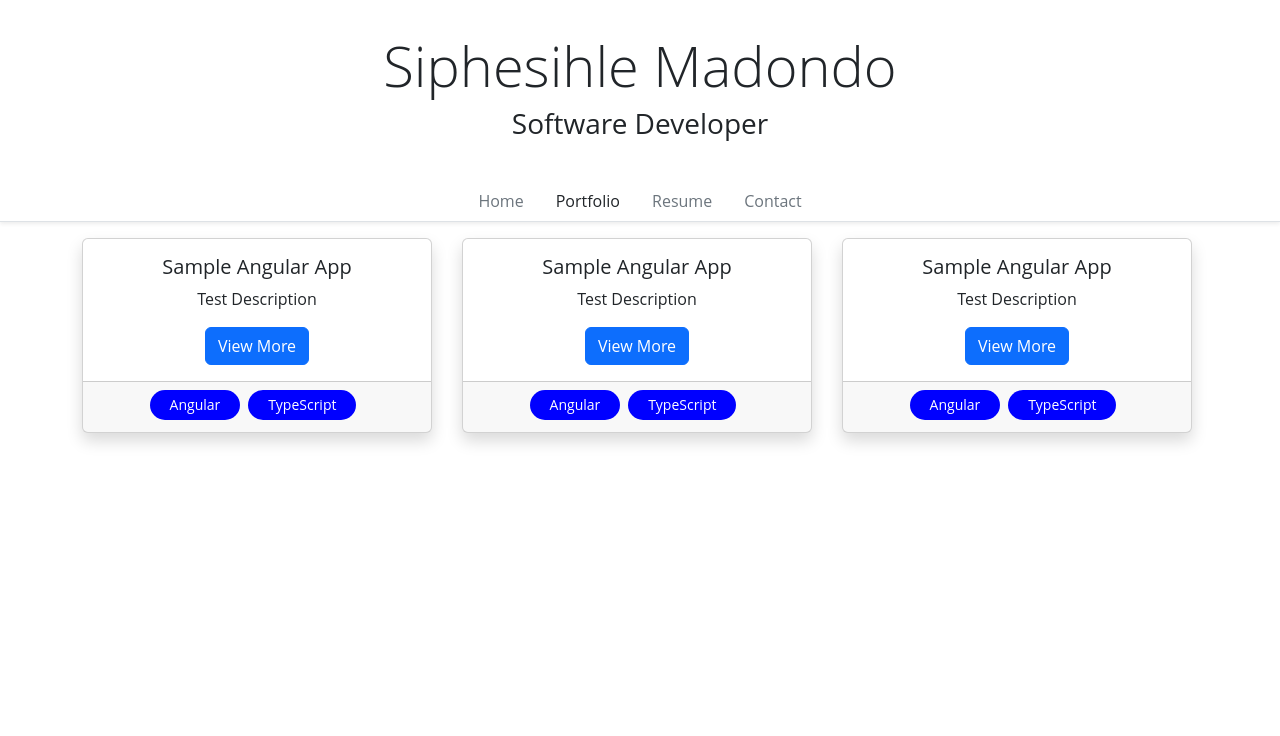
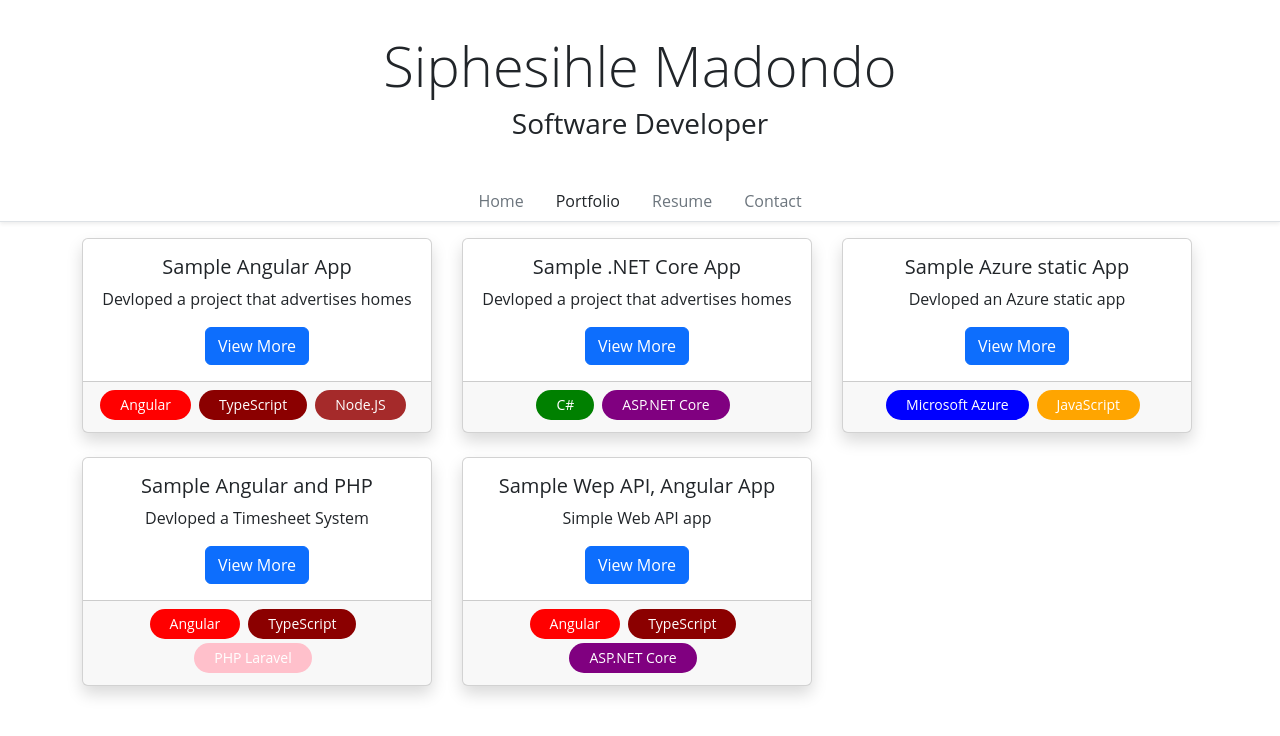
Before and after one commit to SiphesihleMadondo/SihlePortfolio, an Angular app: page /portfolio in a window 1280 px wide. Shown: the top 736 px of the page. Built offline with nearby package versions, Linux system fonts and the light colour scheme.

Commit message:
Today's batch

```diff
--- a/src/app/models/Project.ts
+++ b/src/app/models/Project.ts
@@ -1,3 +1,5 @@
+import { Tag } from "./Tag";
+
 export interface Project{
 
     id:number;
@@ -6,5 +8,5 @@ export interface Project{
     description: string;
     projectLink: string;
     pictures: string[];
-    tags: string[];
+    tags: Tag[]; // use the tag class.
 }
--- /dev/null
+++ b/src/app/models/Tag.ts
@@ -0,0 +1,20 @@
+export class Tag{
+
+    //creating the new tags
+    static readonly ANGULAR = new Tag('Angular','red');
+    static readonly TYPESCRIPT = new Tag('TypeScript','darkred');
+    static readonly CSHARP = new Tag('C#','green');
+    static readonly ASPNETCORE = new Tag('ASP.NET Core','purple');
+    static readonly NODEJS = new Tag('Node.JS','brown');
+    static readonly JAVASCRIPT = new Tag('JavaScript','orange');
+    static readonly AZURE = new Tag('Microsoft Azure','blue');
+    static readonly PHP = new Tag('PHP Laravel', 'pink');
+
+    private constructor(private readonly key: string, public readonly color: string) {
+
+    }
+
+    toString(){
+        return this.key;
+    }
+}
--- a/src/app/portfolio/portfolio.component.html
+++ b/src/app/portfolio/portfolio.component.html
@@ -1,18 +1,14 @@
 <div class="container">
 
     <div class="row">
-       <div class="col-lg-4 col-md-6 mb-4" style="max-width: 380px; min-width: 380px;">
-        <app-project-card [project]="project"></app-project-card>
-       </div>
 
-       <div class="col-lg-4 col-md-6 mb-4" style="max-width: 380px; min-width: 380px;">
-        <app-project-card [project]="project"></app-project-card>
-       </div>
+       @for (project of projects; track $index) {
 
-       <div class="col-lg-4 col-md-6 mb-4" style="max-width: 380px; min-width: 380px;">
-        <app-project-card [project]="project"></app-project-card>
-       </div>
+        <div class="col-lg-4 col-md-6 mb-4" style="max-width: 380px; min-width: 380px;">
+            <app-project-card [project]="project"></app-project-card>
+        </div>
+
+       }
     </div>
 
-
 </div>
--- a/src/app/portfolio/portfolio.component.ts
+++ b/src/app/portfolio/portfolio.component.ts
@@ -2,6 +2,7 @@ import { Component } from '@angular/core';
 import { Title } from '@angular/platform-browser';
 import { ProjectCardComponent } from '../project-card/project-card.component';
 import { Project } from '../models/Project';
+import { Tag } from '../models/Tag';
 
 @Component({
   selector: 'app-portfolio',
@@ -12,15 +13,14 @@ import { Project } from '../models/Project';
 })
 export class PortfolioComponent {
 
-  project: Project = {
-    id: 0,
-    name: 'Sample Angular App',
-    summary: 'Test Description',
-    description: '',
-    projectLink: '',
-    tags: ['Angular', 'TypeScript'],
-    pictures: []
-  }
+  projects: Project [] = [
+  {id: 0, name: 'Sample Angular App',pictures: [], summary: 'Devloped a project that advertises homes',description: 'homes app',projectLink: 'https://github.com/',tags: [Tag.ANGULAR, Tag.TYPESCRIPT, Tag.NODEJS]},
+  {id: 1, name: 'Sample .NET Core App',pictures: [], summary: 'Devloped a project that advertises homes',description: 'homes app',projectLink: 'https://github.com/',tags: [Tag.CSHARP, Tag.ASPNETCORE]},
+  {id: 2, name: 'Sample Azure static App',pictures: [], summary: 'Devloped an Azure static app',description: 'Vanilla-app',projectLink: 'https://github.com/',tags: [Tag.AZURE, Tag.JAVASCRIPT]},
+  {id: 3, name: 'Sample Angular and PHP',pictures: [], summary: 'Devloped a Timesheet System',description: 'Timesheet App',projectLink: 'https://github.com/',tags: [Tag.ANGULAR, Tag.TYPESCRIPT, Tag.PHP]},
+  {id: 4, name: 'Sample Wep API, Angular App',pictures: [], summary: 'Simple Web API app',description: 'Simple app',projectLink: 'https://github.com/',tags: [Tag.ANGULAR, Tag.TYPESCRIPT, Tag.ASPNETCORE]},
+
+ ]
   constructor(private titleService: Title){
     this.titleService.setTitle('Siphesihle - Portfolio')
   }
--- a/src/app/project-card/project-card.component.html
+++ b/src/app/project-card/project-card.component.html
@@ -8,7 +8,7 @@
     <div class="card-footer">
         <div class="d-flex flex-wrap justify-content-center">
              @for(tag of project.tags; track project.id){
-                <div class="tag me-2 mb-1">{{tag}}</div>
+                <div class="tag me-2 mb-1" [style.background-color]="tag.color">{{tag}}</div>
              }
         </div>
     </div>
```
Also changed, not shown: src/app/_services/projects.service.ts (added, +9 -0 lines).
